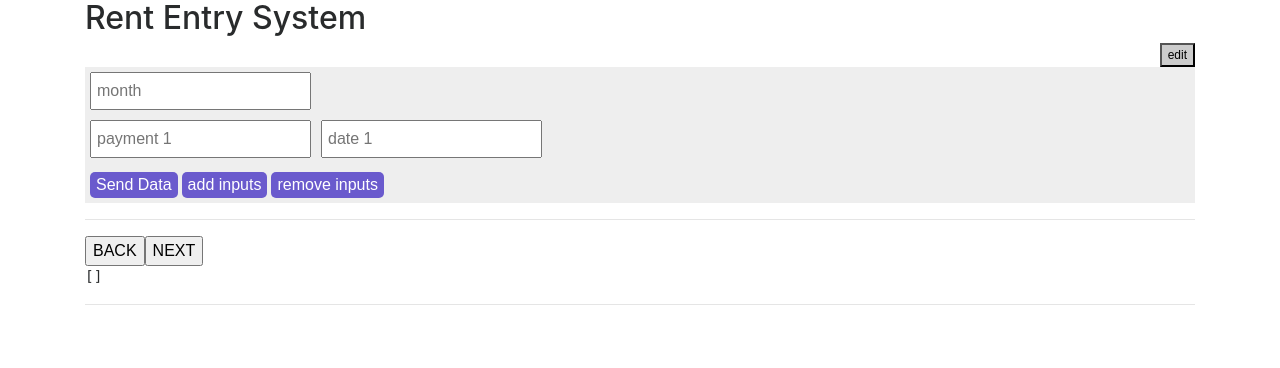
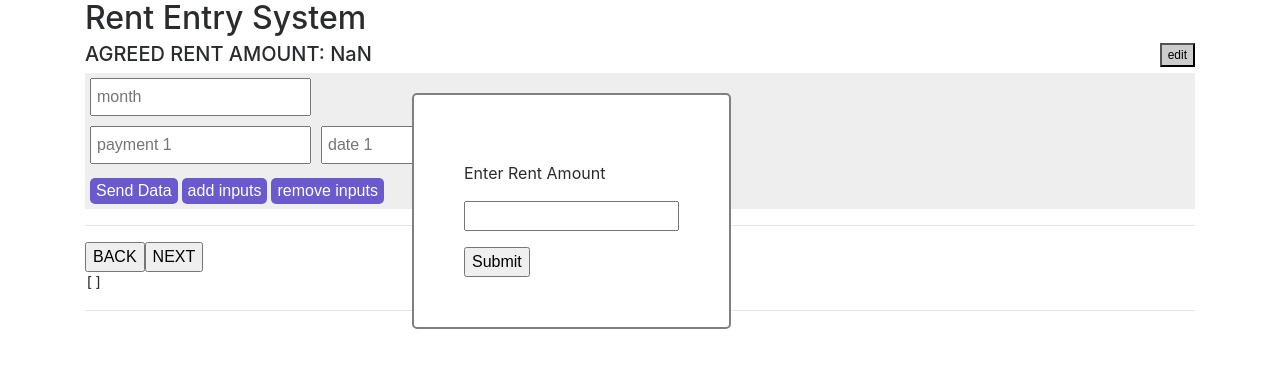
Before and after one commit to j-cornelio/rent-entry-app, a React (Create React App) app: page / in a window 1280 px wide. Shown: the top 368 px of the page. Built offline with nearby package versions, Linux system fonts and the light colour scheme.

Commit message:
dialog box created

```diff
--- a/public/index.html
+++ b/public/index.html
@@ -16,6 +16,18 @@
     -->
     <title>Rent App</title>
     <style>
+      .container {
+        position: relative;
+      }
+      #dialog {
+        position: absolute;
+        top: 30%;
+        border: 2px solid rgb(128, 128, 128);
+        left: 30%;
+        padding: 50px;
+        border-radius: 5px;
+        background: rgb(255, 255, 255);
+      }
       .flex-container {
         display: flex;
         flex-direction: column;
--- /dev/null
+++ b/src/components/Dialog.js
@@ -0,0 +1,60 @@
+import React, { Component } 		from 'react';
+import PropTypes    from 'prop-types';
+import { connect } 			from 'react-redux';
+
+class Dialog extends Component{
+	state = { open: false }
+
+	handleOpen = () => {
+		this.setState( state => ({open : true}) )
+	}
+
+	handleSubmit = (data) => {
+		data = parseInt(data, 10);
+
+		if(isNaN(data))
+			return alert('Please Enter Number');
+
+		localStorage.AMOUNT = data;
+		this.props.amountSet(data)
+	}
+
+	handleClose = () => {
+		this.setState( state => ({ open: false }) )
+	}
+
+	render(){
+		return (
+			<div id="dialog">
+				<p>{this.state.open}</p>
+				<p>Enter Rent Amount</p>
+				<p><input ref={a => this.amount = a} type="text" /></p>
+				<div>
+					<button onClick={(e) => {
+						this.handleSubmit(this.amount.value)
+					}}>Submit</button>
+				</div>
+			</div>
+		);
+	}
+};//
+
+const mapStateToProps = (state) => {
+	return { }
+};
+
+const mapDispatchProps = (dispatch) => {
+	return {
+		//sendAmount : amount => dispatch( rentActions.addRent(text, id) ),
+		amountSet : amount => dispatch({type:'AMOUNT_SET', amount}),
+	}
+};
+
+Dialog.propTypes = {
+  element: PropTypes.node
+};
+Dialog.defaultProps = {
+  element: <p>Enter Rent Amount <input ref={a => this.amount = a} type="text" /></p>
+};
+
+export default connect(mapStateToProps, mapDispatchProps)(Dialog);
--- a/src/components/fix/FormAdd.js
+++ b/src/components/fix/FormAdd.js
@@ -2,6 +2,7 @@ import React, { Component } from 'react';
 import PropTypes     		from 'prop-types';
 import * as rentActions  	from '../../actions/rentActions';
 import ErrorDisplay 		from '../Error';
+import Dialog 				from '../Dialog';
 import { connect } 			from 'react-redux';
 
 /*
@@ -20,7 +21,7 @@ const
 
 const getData = (elem) => {
 	let inputValues	= {},
-			form 	= document.querySelector(elem);
+		form 		= document.querySelector(elem);
 
 	for(var i=0; i<form.length; i+=1){//myForm not React array
 		if(form[i].type === 'text'){
@@ -28,7 +29,6 @@ const getData = (elem) => {
 			inputValues[propName] = form[i].value
 		}
 	}
-
 	return inputValues;
 }
 
@@ -80,6 +80,14 @@ const valid = (values, addRent, validate) => {
 	}
 };
 
+
+
+const Navigation = ({rentAmount}) => (
+	<nav>
+		<h5>AGREED RENT AMOUNT: {rentAmount}</h5>
+	</nav>
+);
+
 const Inputs = ({payment,  date, addRent, validate}) => {
 	var inputValues = {};
 	return (
@@ -105,17 +113,17 @@ const Inputs = ({payment,  date, addRent, validate}) => {
 	)
 }//
 Inputs.propTypes = {
-	data: PropTypes.array,
-	addInput: PropTypes.func.isRequired,
-	removeInput: PropTypes.func.isRequired,
-	addRent: PropTypes.func.isRequired,
-	validate: PropTypes.func,
-  	errors: PropTypes.array
+	data 		: PropTypes.array,
+	addInput 	: PropTypes.func.isRequired,
+	removeInput : PropTypes.func.isRequired,
+	addRent 	: PropTypes.func.isRequired,
+	validate 	: PropTypes.func,
+  	errors 		: PropTypes.array
 };
 Inputs.defaultProps = {
-	data: [],
-  	errors: [],
-  	validate: function(){}
+	data 		: [],
+  	errors    	: [],
+  	validate 	: function(){}
 };
 
 const FormData = ({data, addInput, removeInput, addRent, validate, errors}) => {
@@ -123,6 +131,7 @@ const FormData = ({data, addInput, removeInput, addRent, validate, errors}) => {
 	let myForm={}, inputValues={};
 
 	return (
+		<div>
 			<form  id="dataForm" ref={(form) => myForm = form}>
 				<ErrorDisplay errors={errors} />
 
@@ -162,6 +171,7 @@ const FormData = ({data, addInput, removeInput, addRent, validate, errors}) => {
 					remove inputs
 				</button>
 			</form>
+		</div>
 	)
 };//
 FormData.propTypes = {
@@ -179,18 +189,15 @@ FormData.defaultProps = {
 
 class FormAdd extends Component{
 	static propTypes = {
-		addRent: PropTypes.func.isRequired,
-		amount: PropTypes.array.isRequired,
+		addRent : PropTypes.func.isRequired,
+		amount 	: PropTypes.array.isRequired,
     }
 
-	state = {
-		data
-	}
+	state = { data }
 
 	removeInput(){
-		if(this.state.data.length === 1){
-			return
-		}
+		if(this.state.data.length === 1) return false;
+
 		this.setState((state) => {
 			count -= 1;
 			var last = state.data.length-1;
@@ -210,7 +217,7 @@ class FormAdd extends Component{
 					...state.data,
 					{
 						payment : 'payment ' + count,
-						date 		: 'date ' + count
+						date  	: 'date ' + count
 					}
 				]
 			}
@@ -223,6 +230,11 @@ class FormAdd extends Component{
 
 	render(){
 		return (
+			<div>
+				{!localStorage.AMOUNT ? <Dialog /> : null}
+
+				<Navigation {...this.props} />
+
 				<FormData
 					{...this.state}
 					{...this.props}
@@ -231,6 +243,7 @@ class FormAdd extends Component{
 					removeInput 	= {this.removeInput.bind(this)}
 					addInput		= {this.addInput.bind(this)}
 				/>
+			</div>
 		)
 	}
 };//
@@ -238,8 +251,9 @@ class FormAdd extends Component{
 // passed as props to Component
 const mapStateToProps = (state) => {
 	return {
-		amount : state.amount,
-		errors : state.errors,
+		amount 		: state.amount,
+		errors 		: state.errors,
+		rentAmount	: state.rentAmount
 	}
 };
 
--- a/src/reducers/index.js
+++ b/src/reducers/index.js
@@ -1,9 +1,15 @@
-import { combineReducers } 									from 'redux';
-import { rentReducer, isAmountLoading, validate } 					from './rentReducers';
+import { combineReducers } from 'redux';
+import {
+	rentReducer,
+	isAmountLoading,
+	validate,
+	amountSet
+} 							from './rentReducers';
 export default combineReducers({
-	amount				: rentReducer,
+	amount			: rentReducer,
+	errors 			: validate,
+	rentAmount 		: amountSet,
 	isAmountLoading,
-	errors: validate
 })
 
 //gets created as store, passed to Provider then connected - passed state as prop
--- a/src/reducers/rentReducers.js
+++ b/src/reducers/rentReducers.js
@@ -1,4 +1,4 @@
-const RENTAMOUNT = 1550;
+let RENTAMOUNT = Number(localStorage.AMOUNT);
 
 // temporaty storage.  laster store in SQL
 var inital = !!localStorage.rents ? JSON.parse(localStorage.rents) : [];
@@ -14,7 +14,7 @@ const addAllPayments 	= (payments, action) => (
 		.reduce( (total, pay) => total + pay)
 );
 
-const amountOwed 			= (month) => RENTAMOUNT - month;
+const amountOwed 			= (month) => Number(localStorage.AMOUNT) - month;
 const getLastElem 		= (arr) => arr[arr.length - 1];
 const totalOwed 			= (amount) => (!!amount && !!amount.owed) ? amount.owed : 0;
 
@@ -126,6 +126,16 @@ export const isAmountLoading = (state=[], action) => {
 	}
 };
 
+export const amountSet = (state=RENTAMOUNT, action) => {
+	switch(action.type){
+		case 'AMOUNT_SET':
+			return action.amount;
+
+		default:
+			return state;
+	}
+};
+
 export const validate = (state=[], action) => {
 	switch(action.type){
 		case 'VALIDATE':
```
Also changed, not shown: 4 other files (tests, documents, lock files or other folders). Lines whose indentation alone changed are shown as unchanged.
